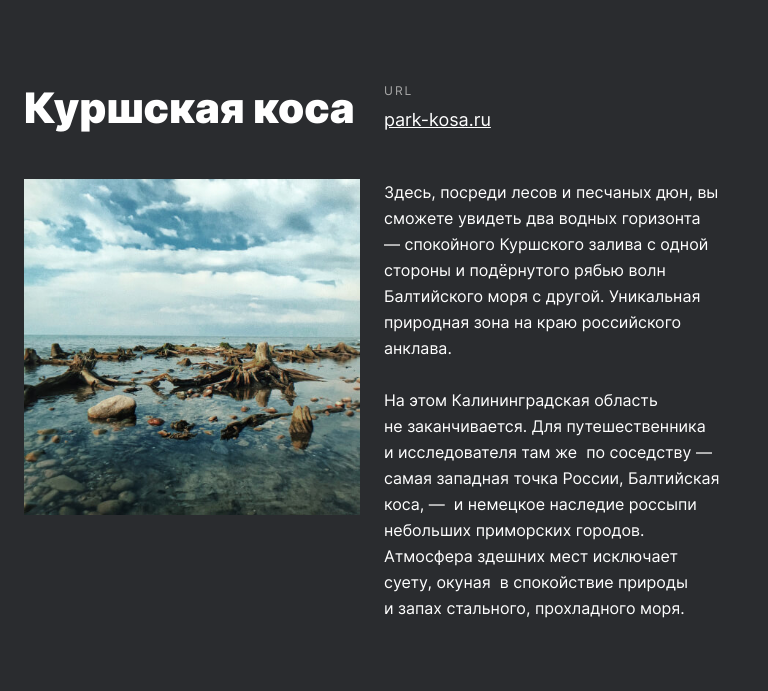
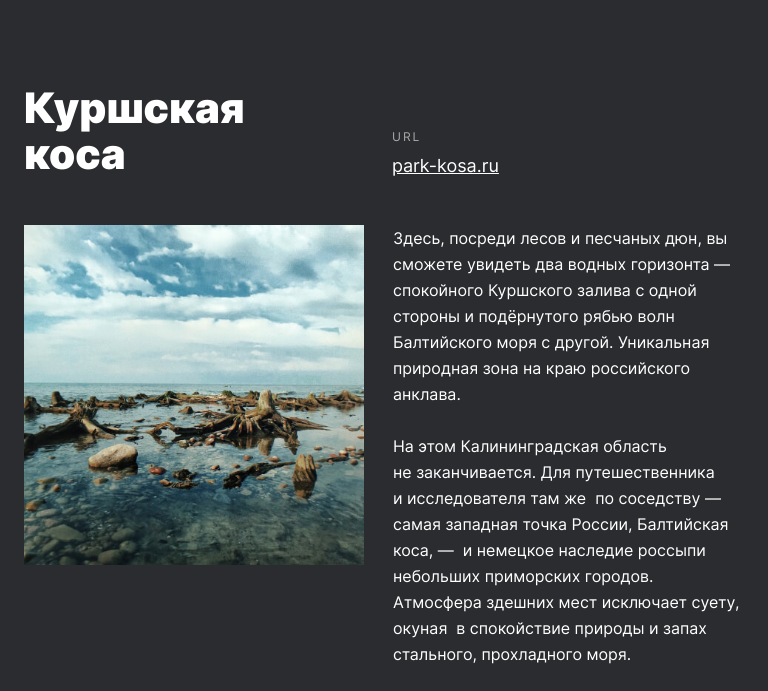
Before and after one commit to Doctorian-Bogdan/russian-travel, a plain HTML site: page index.html in a window 768 px wide. Shown: the part 1792-2483 px from the top of the page. Drawn offline with Linux system fonts and the light colour scheme.

Commit message:
1.6 fixed block places changed second font

```diff
--- a/blocks/cover/cover.css
+++ b/blocks/cover/cover.css
@@ -3,6 +3,7 @@
   padding-top: 92px;
 }
 
+/*Отрицательные отступы необходимы для перекрытия паддинга чтобы блоки занимали всю ширину как в брифе*/
 @media screen and (min-width: 1024px) and (max-width: 1279px) {
   .cover {
     margin: 0 -48px;
--- /dev/null
+++ b/blocks/header/__lang-link/_active/header__lang-link_active.css
@@ -0,0 +1,3 @@
+.header__lang-link_active {
+  text-decoration: underline;
+}
--- a/blocks/lead/lead.css
+++ b/blocks/lead/lead.css
@@ -7,6 +7,7 @@
   align-items: center;
 }
 
+/*Отрицательные отступы необходимы для перекрытия паддинга чтобы блоки занимали всю ширину как в брифе*/
 @media screen and (min-width: 1024px) and (max-width: 1279px){
   .lead {
     padding-top: 48px;
--- a/blocks/page/page.css
+++ b/blocks/page/page.css
@@ -1,5 +1,5 @@
 .page {
-  font-family: 'Inter', 'Segoe UI', sans-serif;
+  font-family: 'Inter', 'Arial', sans-serif;
   -webkit-font-smoothing: antialiased;
   -moz-osx-font-smoothing: grayscale;
   -webkit-text-size-adjust: 100%;
--- a/blocks/place/__image/place__image.css
+++ b/blocks/place/__image/place__image.css
@@ -1,18 +1,17 @@
 .place__image {
-  width: calc(50% - 40px);
   object-fit: contain;
   object-position: top;
 }
 
 @media screen and (min-width: 1024px) and (max-width: 1279px){
   .place__image {
-    width: calc(50% - 32px);
+    width: calc(50% - 24px);
   }
 }
 
 @media screen and (min-width: 768px) and (max-width: 1023px){
   .place__image {
-    width: calc(50% - 24px);
+    width: calc(50% - 20px);
   }
 }
 
--- a/blocks/place/__text/place__text.css
+++ b/blocks/place/__text/place__text.css
@@ -13,7 +13,8 @@
 
 @media screen and (min-width: 768px) and (max-width: 1023px){
   .place__text {
-    width: calc(50% - 24px);
+    width: calc(50% - 10px);
+    padding-left: 5px;
   }
 }
 
--- a/blocks/place/__title/place__title.css
+++ b/blocks/place/__title/place__title.css
@@ -1,6 +1,6 @@
 .place__title {
   margin: 0;
-  width: calc(50% - 40px);
+  width: calc(50% - 33px );
   font-size: 72px;
   font-weight: 900;
   line-height: 76px;
@@ -8,13 +8,15 @@
 
 @media screen and (min-width: 1024px) and (max-width: 1279px){
   .place__title {
-    width: calc(50% - 32px);
+    width: calc(50% - 24px);
   }
 }
 
 @media screen and (min-width: 768px) and (max-width: 1023px){
   .place__title {
-    width: calc(50% - 24px);
+    width: calc(50% - 16px);
+    padding-right: 14px;
+    box-sizing: border-box;
     font-size: 42px;
     line-height: 46px;
   }
--- a/blocks/place/place.css
+++ b/blocks/place/place.css
@@ -6,6 +6,7 @@
   gap: 48px 40px;
 }
 
+/*Отрицательные отступы необходимы для перекрытия паддинга чтобы блоки занимали всю ширину как в брифе*/
 @media screen and (min-width: 1024px) and (max-width: 1279px){
   .place {
     gap: 48px 32px;
--- a/index.html
+++ b/index.html
@@ -14,7 +14,7 @@
 
       </div>
       <div class="header__links">
-        <a href="#" class="header__lang-link">
+        <a href="#" class="header__lang-link header__lang-link_active">
           Ru
         </a>
         <a href="#" class="header__lang-link">
--- a/pages/index.css
+++ b/pages/index.css
@@ -8,6 +8,7 @@
 
 @import url("../blocks/header/header.css");
 @import url("../blocks/header/__lang-link/header__lang-link.css");
+@import url("../blocks/header/__lang-link/_active/header__lang-link_active.css");
 @import url("../blocks/header/__logo/header__logo.css");
 @import url("../blocks/header/__links/header__links.css");
 
```
